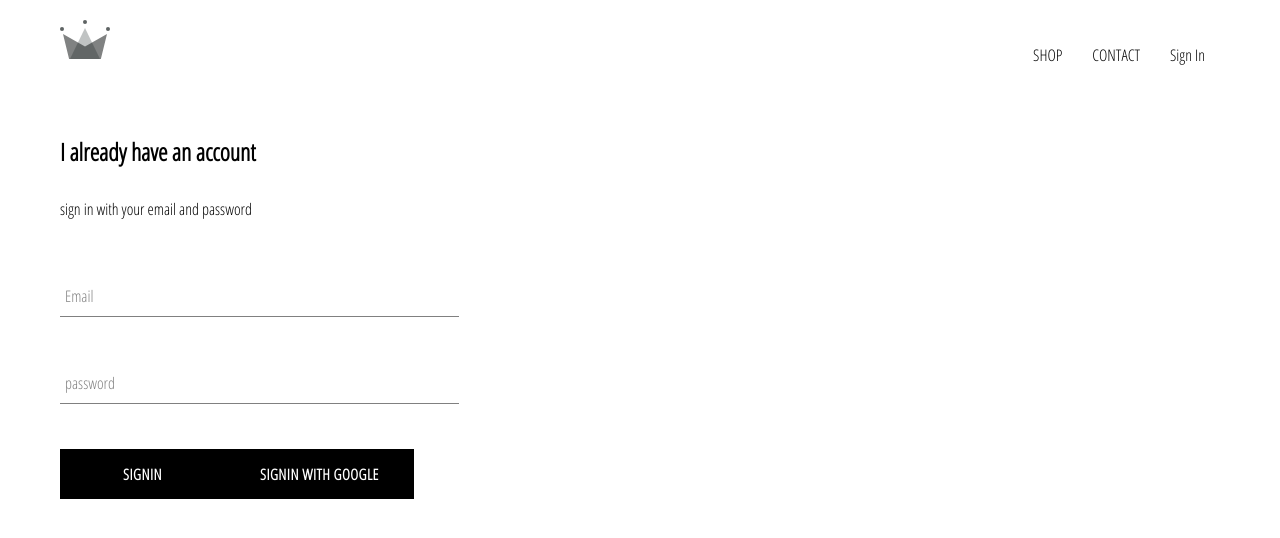
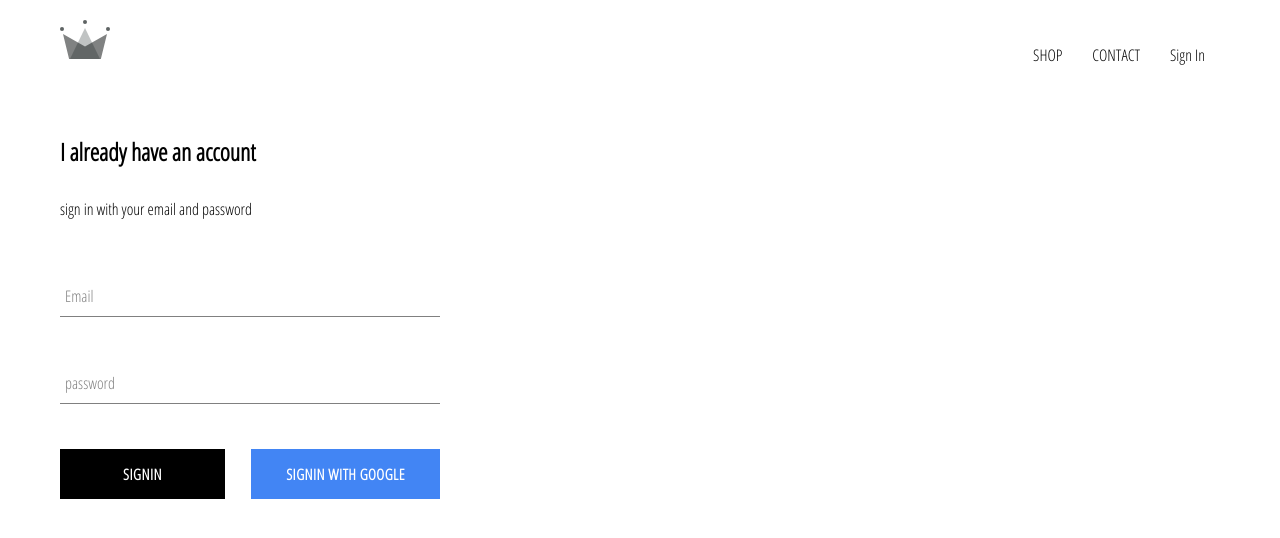
Before and after one commit to nasrin-moshayedi/E-Commerce, a React (Create React App) app: page /signin in a window 1280 px wide. Shown: the top 538 px of the page. Built offline with nearby package versions, Linux system fonts and the light colour scheme; no server answers.

Commit message:
add some styles signin page

```diff
--- a/src/App.css
+++ b/src/App.css
@@ -7,3 +7,8 @@ a {
     text-decoration: none;
     color: black;
 }
+
+* {
+    box-sizing: border-box;
+/*    align lines and display padding and margins*/
+}
--- a/src/component/CustomButton/CustomButton.js
+++ b/src/component/CustomButton/CustomButton.js
@@ -1,9 +1,9 @@
 import React from "react";
 import "./custom-button.styles.scss";
 
-const CustomButton = ({children, ...otherProps}) => {
+const CustomButton = ({children, isGoogleSignin, ...otherProps}) => {
     return (
-        <button className="custom-button" {...otherProps}>
+        <button className={`${isGoogleSignin && "google-sign-in" } custom-button`} {...otherProps}>
             {children}
         </button>
     )
--- a/src/component/CustomButton/custom-button.styles.scss
+++ b/src/component/CustomButton/custom-button.styles.scss
@@ -9,7 +9,7 @@
   background-color: black;
   color: white;
   text-transform: uppercase;
-  font-family: 'Open Sans Condensed';
+    font-family: 'Open Sans Condensed', serif;
   font-weight: bolder;
   border: none;
   cursor: pointer;
@@ -19,4 +19,13 @@
     color: black;
     border: 1px solid black;
   }
+    &.google-sign-in {
+        background: #4285f4;
+        color: white;
+
+        &:hover {
+            background: #357ae8;
+            border: none;
+        }
+    }
 }
--- a/src/component/Signin/Signin.js
+++ b/src/component/Signin/Signin.js
@@ -32,14 +32,17 @@ class Signin extends React.Component{
                     <FormInput type="email" name="email" value={this.state.email} handleChange={this.handleChange} required label="Email"/>
                     <FormInput type="password" name="password" value={this.state.password} handleChange={this.handleChange} required label="password"/>
 
+                    <div className="buttons">
                         <CustomButton type="submit">
                             Signin
                         </CustomButton>
-                    <CustomButton onClick={(event) => {event.preventDefault();
+                        <CustomButton isGoogleSignin onClick={(event) => {event.preventDefault();
                             signinWidthGoogle();
                         }}>
                             Signin with google
                         </CustomButton>
+                    </div>
+
                 </form>
             </div>
         )
--- a/src/component/Signin/Signin.styles.scss
+++ b/src/component/Signin/Signin.styles.scss
@@ -1,8 +1,12 @@
 .sign-in {
-    width: 30vw;//view width
+    width: 380px;//view width
     display: flex;
     flex-direction: column;
     .title {
         margin: 10px 0;
     }
+    .buttons {
+        display: flex;
+        justify-content: space-between;
+    }
 }
```
Lines whose indentation alone changed are shown as unchanged.
